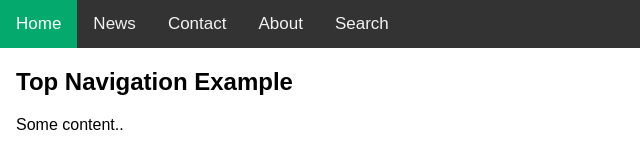
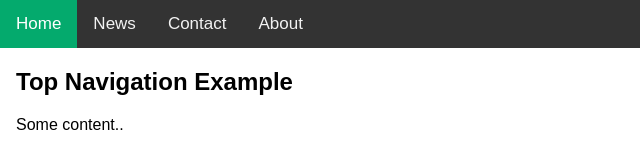
Before and after one commit to raghubaba/raghuDemo, a plain HTML site: page WebsiteDemo/index.html in a window 1280 px wide. Shown: the full height of the page, 0-640 px from the left. Drawn offline with Linux system fonts and the light colour scheme.

Commit message:
new changes are removing searching botton

```diff
--- a/WebsiteDemo/index.html
+++ b/WebsiteDemo/index.html
@@ -40,7 +40,6 @@ body {
   <a href="#news">News</a>
   <a href="#contact">Contact</a>
   <a href="#about">About</a>
-  <a href="#"><i class="fa fa-fw fa-search"></i> Search</a>
 </div>
 
 <div style="padding-left:16px">
```
